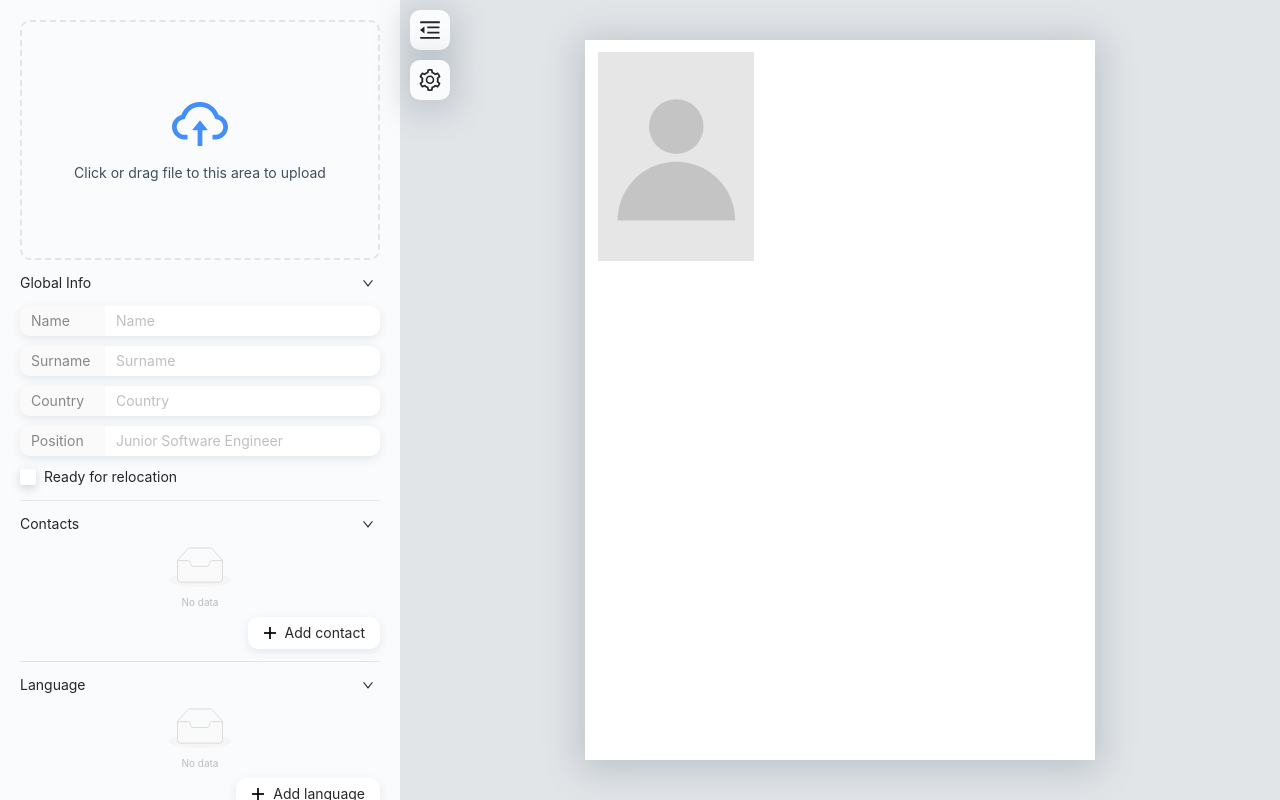
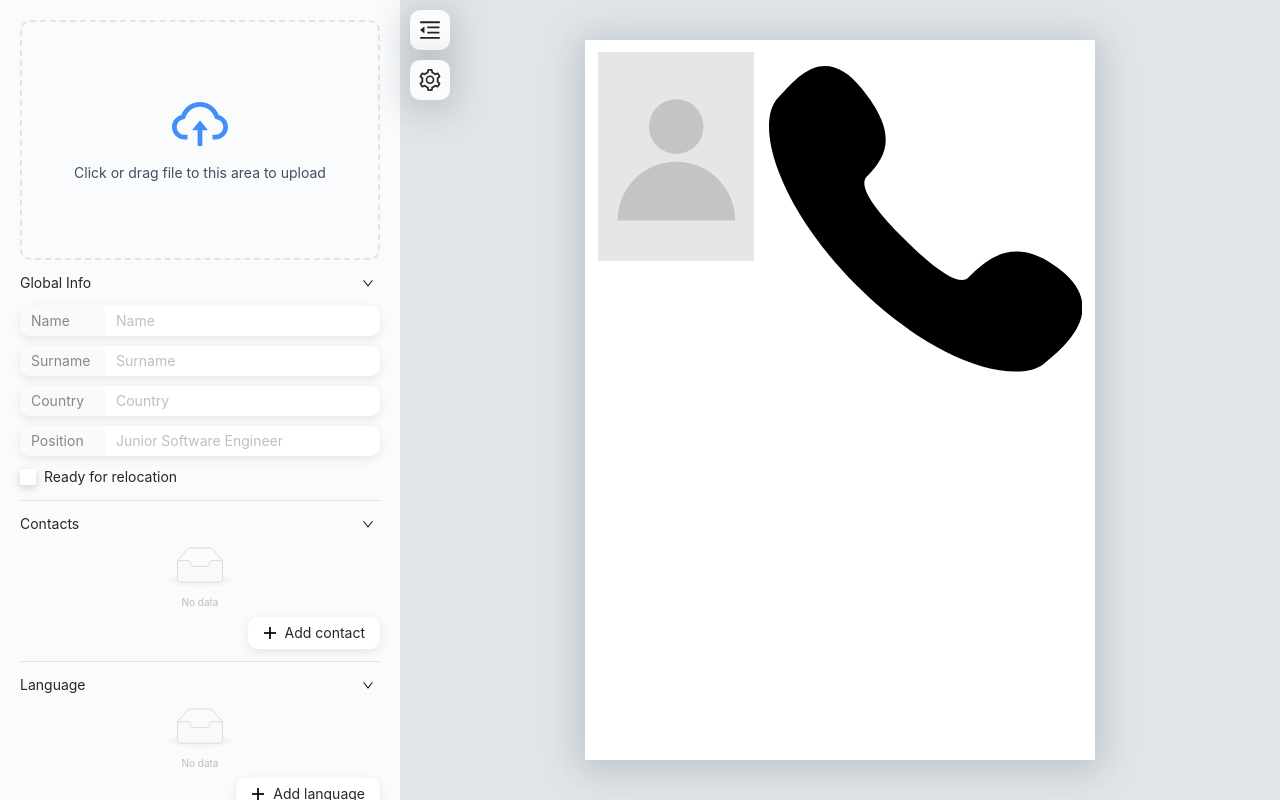
Before and after one commit to denisputnov/cv-constructor, a React (Create React App) app: page / in a window 1280 px wide. Built offline with nearby package versions, Linux system fonts and the light colour scheme.

Commit message:
test icon displaying

```diff
--- a/src/templates/classic/Classic.tsx
+++ b/src/templates/classic/Classic.tsx
@@ -19,6 +19,7 @@ const Classic: React.FC<TemplateProps> = ({ data }) => {
       <div>
         <Name>{data.global.name} {data.global.surname}</Name>
         <Position>{data.global.position}</Position>
+        <Phone />
       </div>
     </Layout>
   )
```
